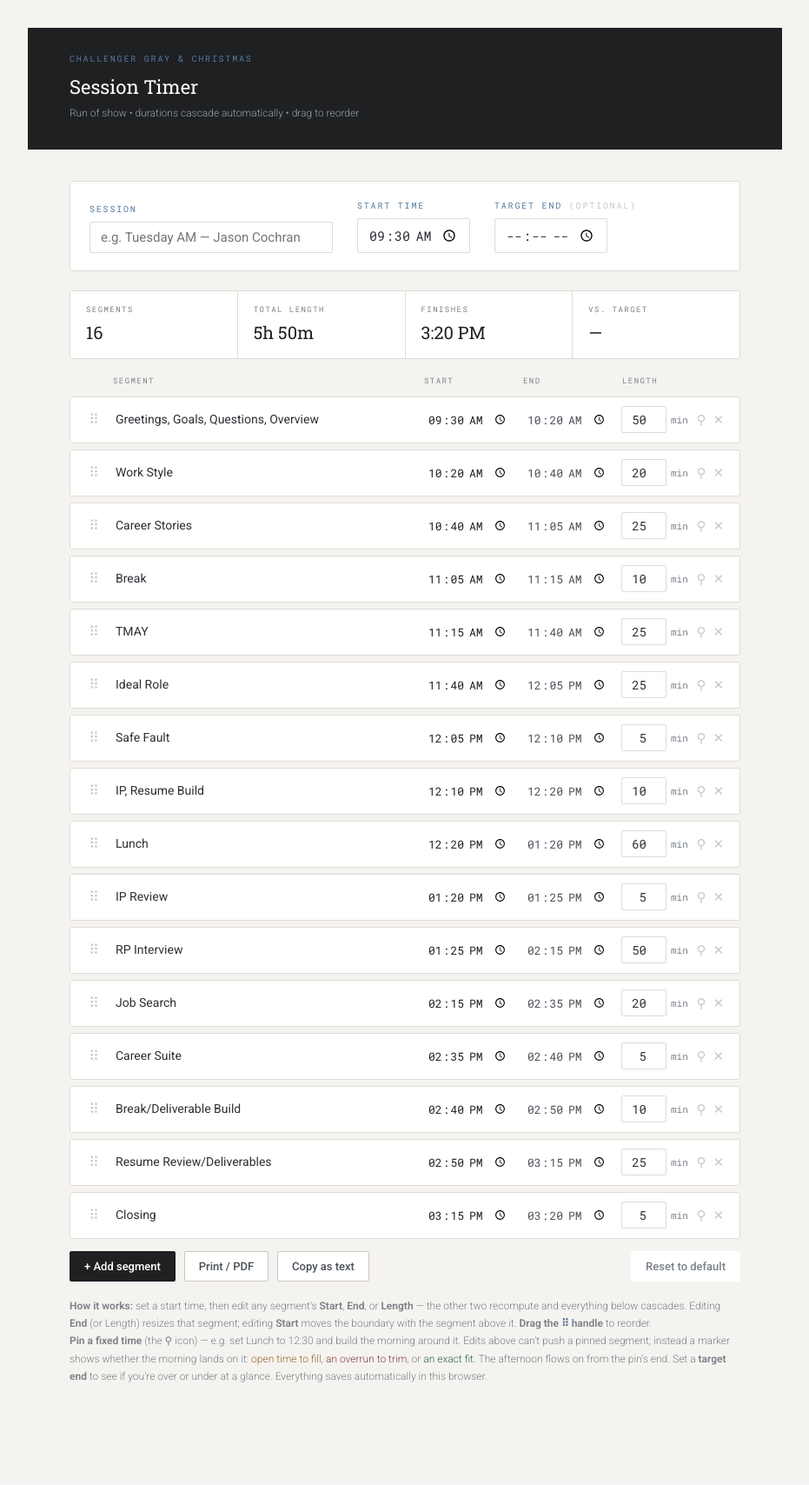
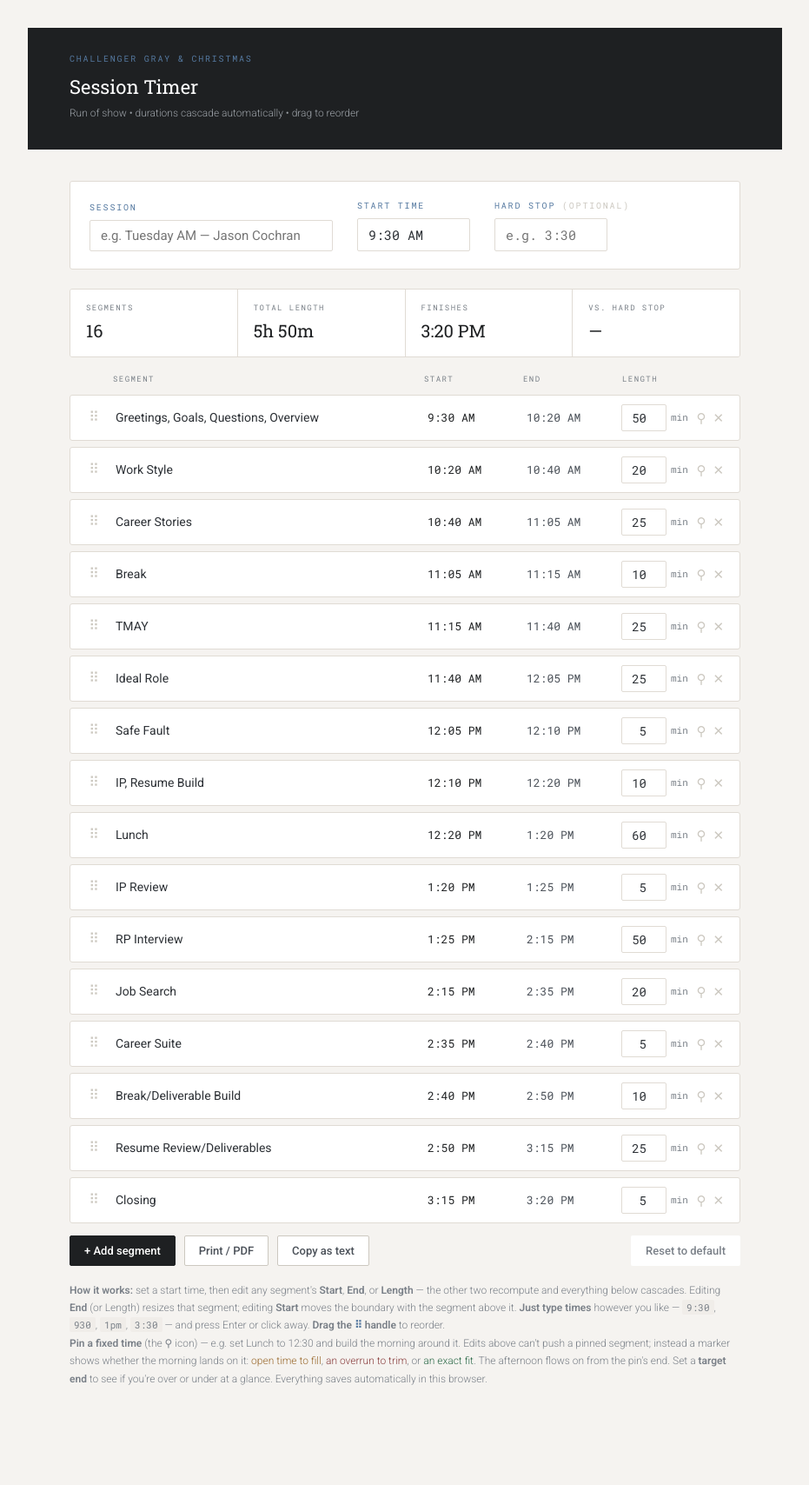
Before and after one commit to portageworks/coaching-tools, a Flask app: page /session-timer in a window 1280 px wide. Shown: the part 46-1754 px from the top of the page at 87% size, without its empty margins (174-1105 px from the left). Before the commit the page ends 1636 px from the top, so only its background shows below. Run offline with Flask 3, Linux system fonts and the light colour scheme; some libraries are stand-ins or nearby versions.

Commit message:
Session Timer: free-typed times + relabel target as hard stop
All time fields are now plain text with smart parsing — type 9:30, 930,
1pm, or 3:30 and it resolves (bare 1-6 read as PM for a workday). Commit
on blur or Enter; unreadable input is rejected with a flash. Renamed
"Target end" to "Hard stop" to match how the day is actually run.

Co-Authored-By: Claude Opus 4.8 <noreply@anthropic.com>

```diff
--- a/templates/session_timer.html
+++ b/templates/session_timer.html
@@ -29,7 +29,7 @@
   .controls{display:flex;gap:28px;flex-wrap:wrap;align-items:flex-end;background:var(--surface);border:1px solid var(--border);border-radius:3px;padding:20px 22px;margin-bottom:22px;}
   .control input[type=time],.control input[type=text]{font-family:'Roboto Mono',monospace;font-size:15px;background:var(--surface);border:1px solid var(--border);border-radius:2px;padding:8px 12px;color:var(--text);outline:none;transition:border-color .15s;}
   .control input:focus{border-color:var(--slate-mid);}
-  .control input[type=time]{width:130px;}
+  .control input.time-input{width:130px;}
   .control input.title-input{width:280px;font-family:'Roboto',sans-serif;}
   .control{display:flex;flex-direction:column;}
 
@@ -144,11 +144,11 @@
     </div>
     <div class="control">
       <label class="field-label" for="startTime">Start time</label>
-      <input type="time" id="startTime" value="09:30">
+      <input type="text" id="startTime" class="time-input" inputmode="text" autocomplete="off" placeholder="9:30">
     </div>
     <div class="control">
-      <label class="field-label" for="targetEnd">Target end <span style="color:var(--border-mid)">(optional)</span></label>
-      <input type="time" id="targetEnd">
+      <label class="field-label" for="targetEnd">Hard stop <span style="color:var(--border-mid)">(optional)</span></label>
+      <input type="text" id="targetEnd" class="time-input" inputmode="text" autocomplete="off" placeholder="e.g. 3:30">
     </div>
   </div>
 
@@ -156,7 +156,7 @@
     <div class="cell"><div class="k">Segments</div><div class="v" id="sumCount">0</div></div>
     <div class="cell"><div class="k">Total length</div><div class="v" id="sumTotal">0m</div></div>
     <div class="cell"><div class="k">Finishes</div><div class="v" id="sumEnd">—</div></div>
-    <div class="cell" id="sumStatusCell"><div class="k">vs. target</div><div class="v" id="sumStatus">—</div></div>
+    <div class="cell" id="sumStatusCell"><div class="k">vs. hard stop</div><div class="v" id="sumStatus">—</div></div>
   </div>
 
   <div class="toolbar">
@@ -180,6 +180,7 @@
     <strong>How it works:</strong> set a start time, then edit any segment's <strong>Start</strong>, <strong>End</strong>, or <strong>Length</strong> —
     the other two recompute and everything below cascades.
     Editing <strong>End</strong> (or Length) resizes that segment; editing <strong>Start</strong> moves the boundary with the segment above it.
+    <strong>Just type times</strong> however you like — <code>9:30</code>, <code>930</code>, <code>1pm</code>, <code>3:30</code> — and press Enter or click away.
     <strong>Drag the <span style="color:var(--slate-mid)">⠿</span> handle</strong> to reorder.<br>
     <strong>Pin a fixed time</strong> (the ⚲ icon) — e.g. set Lunch to 12:30 and build the morning around it. Edits above can't push a pinned segment;
     instead a marker shows whether the morning lands on it: <span style="color:var(--amber)">open time to fill</span>,
@@ -222,6 +223,31 @@ function defaultSegments(){
 
 // ── Time helpers ─────────────────────────────────────────────────────────
 function toMin(hhmm){ if(!hhmm) return null; const [h,m]=hhmm.split(':').map(Number); return h*60+m; }
+
+// Parse free-typed time → minutes since midnight. Accepts 12:30, 1230, 3:30pm,
+// 330, 1, 9am, 12.30, etc. With no am/pm, assumes a workday: 1–6 → PM,
+// 7–12 → AM (12 = noon), 0 and 13–23 taken literally (24h).
+function parseTime(str){
+  if(str==null) return null;
+  let s = String(str).trim().toLowerCase();
+  if(!s) return null;
+  let mer = /p/.test(s) ? 'pm' : (/a/.test(s) ? 'am' : null);
+  s = s.replace(/[^0-9:.]/g,'').replace('.',':');
+  if(!s) return null;
+  let h, m;
+  if(s.includes(':')){
+    const [hp,mp=''] = s.split(':');
+    h = parseInt(hp,10); m = parseInt(mp||'0',10);
+  } else if(s.length <= 2){ h = parseInt(s,10); m = 0; }
+    else if(s.length === 3){ h = parseInt(s.slice(0,1),10); m = parseInt(s.slice(1),10); }
+    else { h = parseInt(s.slice(0,2),10); m = parseInt(s.slice(2,4),10); }
+  if(isNaN(h) || isNaN(m)) return null;
+  if(mer === 'pm'){ if(h < 12) h += 12; }
+  else if(mer === 'am'){ if(h === 12) h = 0; }
+  else if(h >= 1 && h <= 6){ h += 12; }   // workday: bare 1–6 means afternoon
+  if(h < 0 || h > 23 || m < 0 || m > 59) return null;
+  return h*60 + m;
+}
 function fmt(min){
   if(min==null||isNaN(min)) return '—';
   min=((min%1440)+1440)%1440;
@@ -286,8 +312,8 @@ function render(){
         <input class="name" value="${escapeAttr(seg.name)}" placeholder="Segment name">
         ${seg.anchor ? `<div class="anchor-time">⚲ pinned to ${fmt(toMin(seg.anchor))}</div>` : ''}
       </div>
-      <input class="timeedit start" type="time" value="${fmt0(r.start)}" title="Edit start time (adjusts the segment above)">
-      <input class="timeedit end" type="time" value="${fmt0(r.end)}" title="Edit end time (adjusts this segment's length)">
+      <input class="timeedit start" type="text" inputmode="text" autocomplete="off" value="${fmt(r.start)}" title="Type a start time — e.g. 9:30, 930, 1pm (adjusts the segment above)">
+      <input class="timeedit end" type="text" inputmode="text" autocomplete="off" value="${fmt(r.end)}" title="Type an end time — e.g. 10:20, 1020, 3:30 (adjusts this segment's length)">
       <div class="dur-wrap">
         <input class="dur" type="number" min="0" step="5" value="${seg.dur}">
         <span class="unit">min</span>
@@ -301,10 +327,14 @@ function render(){
     el.querySelector('.name').addEventListener('input', e => { seg.name = e.target.value; save(false); });
     // duration
     el.querySelector('.dur').addEventListener('input', e => { seg.dur = Math.max(0, Number(e.target.value)||0); rerenderTimes(); save(false); });
-    // start time edit (commit on change)
-    el.querySelector('.timeedit.start').addEventListener('change', e => editStart(i, e.target.value));
-    // end time edit (commit on change)
-    el.querySelector('.timeedit.end').addEventListener('change', e => editEnd(i, e.target.value));
+    // start time edit (commit on blur / Enter)
+    const startInp = el.querySelector('.timeedit.start');
+    startInp.addEventListener('change', e => editStart(i, e.target.value));
+    startInp.addEventListener('keydown', commitOnEnter);
+    // end time edit (commit on blur / Enter)
+    const endInp = el.querySelector('.timeedit.end');
+    endInp.addEventListener('change', e => editEnd(i, e.target.value));
+    endInp.addEventListener('keydown', commitOnEnter);
     // anchor toggle
     el.querySelector('.anchor').addEventListener('click', () => {
       seg.anchor = seg.anchor ? null : fmt0(r.start);
@@ -345,8 +375,8 @@ function rerenderTimes(){
     const row = els[i]; if(!row) return;
     const s = row.querySelector('.timeedit.start');
     const e = row.querySelector('.timeedit.end');
-    if(s) s.value = fmt0(r.start);
-    if(e) e.value = fmt0(r.end);
+    if(s) s.value = fmt(r.start);
+    if(e) e.value = fmt(r.end);
     if(r.seg.anchor){
       const mk = listEl.querySelector(`.gap-marker[data-for="${r.seg.id}"]`);
       if(mk) paintMarker(mk, r.seg, Math.round(r.gap));
@@ -355,9 +385,12 @@ function rerenderTimes(){
   renderSummary(endM);
 }
 
+function commitOnEnter(e){ if(e.key === 'Enter'){ e.preventDefault(); e.target.blur(); } }
+
 // Edit a segment's END time → sets that segment's length, cascades the rest.
 function editEnd(i, val){
-  const m = toMin(val); if(m==null) return;
+  const m = parseTime(val);
+  if(m==null){ render(); flash("Couldn't read that time"); return; }
   const { rows } = compute();
   state.segments[i].dur = Math.max(0, m - rows[i].start);
   render(); save();
@@ -367,13 +400,13 @@ function editEnd(i, val){
 // First row (or an anchored row) edits its own start directly; others absorb
 // the change into the previous segment's length so the schedule stays gap-free.
 function editStart(i, val){
-  const m = toMin(val); if(m==null) return;
+  const m = parseTime(val);
+  if(m==null){ render(); flash("Couldn't read that time"); return; }
   const seg = state.segments[i];
   if(seg.anchor){ seg.anchor = fmt0(m); render(); save(); return; }
   if(i === 0){
     state.start = fmt0(m);
-    document.getElementById('startTime').value = state.start;
-    render(); save(); return;
+    syncControls(); render(); save(); return;
   }
   const { rows } = compute();
   state.segments[i-1].dur = Math.max(0, m - rows[i-1].start);
@@ -398,7 +431,7 @@ function renderSummary(endM){
   else { cell.className='cell status-under'; out.textContent=fmtDur(-diff)+' to spare'; }
 }
 
-function fmt0(min){ // HH:MM 24h for <input type=time>
+function fmt0(min){ // HH:MM 24h for internal storage
   min=((min%1440)+1440)%1440;
   return String(Math.floor(min/60)).padStart(2,'0')+':'+String(min%60).padStart(2,'0');
 }
@@ -447,9 +480,8 @@ function copyText(){
 // ── Persistence ──────────────────────────────────────────────────────────
 let flashT;
 function save(showFlash=true){
-  state.title  = document.getElementById('sessionTitle').value;
-  state.start  = document.getElementById('startTime').value || '09:30';
-  state.target = document.getElementById('targetEnd').value;
+  state.title = document.getElementById('sessionTitle').value;
+  // state.start / state.target are kept canonical by their own commit handlers
   localStorage.setItem(STORE_KEY, JSON.stringify(state));
   if(showFlash) flash('Saved');
 }
@@ -466,13 +498,27 @@ function load(){
 }
 function syncControls(){
   document.getElementById('sessionTitle').value = state.title || '';
-  document.getElementById('startTime').value   = state.start || '09:30';
-  document.getElementById('targetEnd').value   = state.target || '';
+  document.getElementById('startTime').value    = fmt(toMin(state.start || '09:30'));
+  document.getElementById('targetEnd').value    = state.target ? fmt(toMin(state.target)) : '';
+}
+
+// Commit a free-typed control time → canonical state, then re-render.
+function commitControl(id, key){
+  const el  = document.getElementById(id);
+  const raw = el.value.trim();
+  if(key === 'target' && !raw){ state.target = ''; render(); save(); return; }
+  const m = parseTime(raw);
+  if(m == null){ syncControls(); flash("Couldn't read that time"); return; }
+  state[key === 'target' ? 'target' : 'start'] = fmt0(m);
+  syncControls(); render(); save();
 }
 
 // ── Boot ─────────────────────────────────────────────────────────────────
-['sessionTitle','startTime','targetEnd'].forEach(id =>
-  document.getElementById(id).addEventListener('input', ()=>{ save(false); render(); }));
+document.getElementById('sessionTitle').addEventListener('input', ()=>{ save(false); });
+document.getElementById('startTime').addEventListener('change', ()=> commitControl('startTime','start'));
+document.getElementById('startTime').addEventListener('keydown', commitOnEnter);
+document.getElementById('targetEnd').addEventListener('change', ()=> commitControl('targetEnd','target'));
+document.getElementById('targetEnd').addEventListener('keydown', commitOnEnter);
 
 load(); syncControls(); render();
 </script>
```
